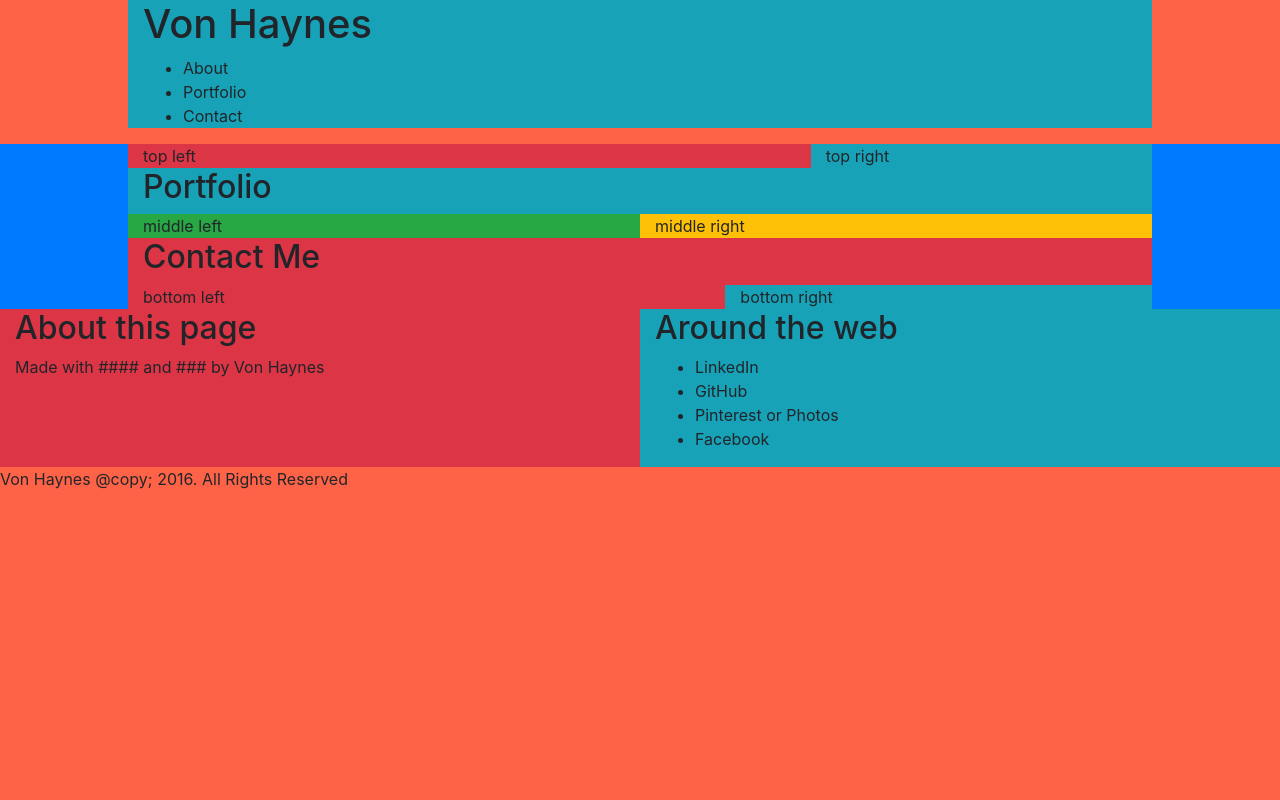
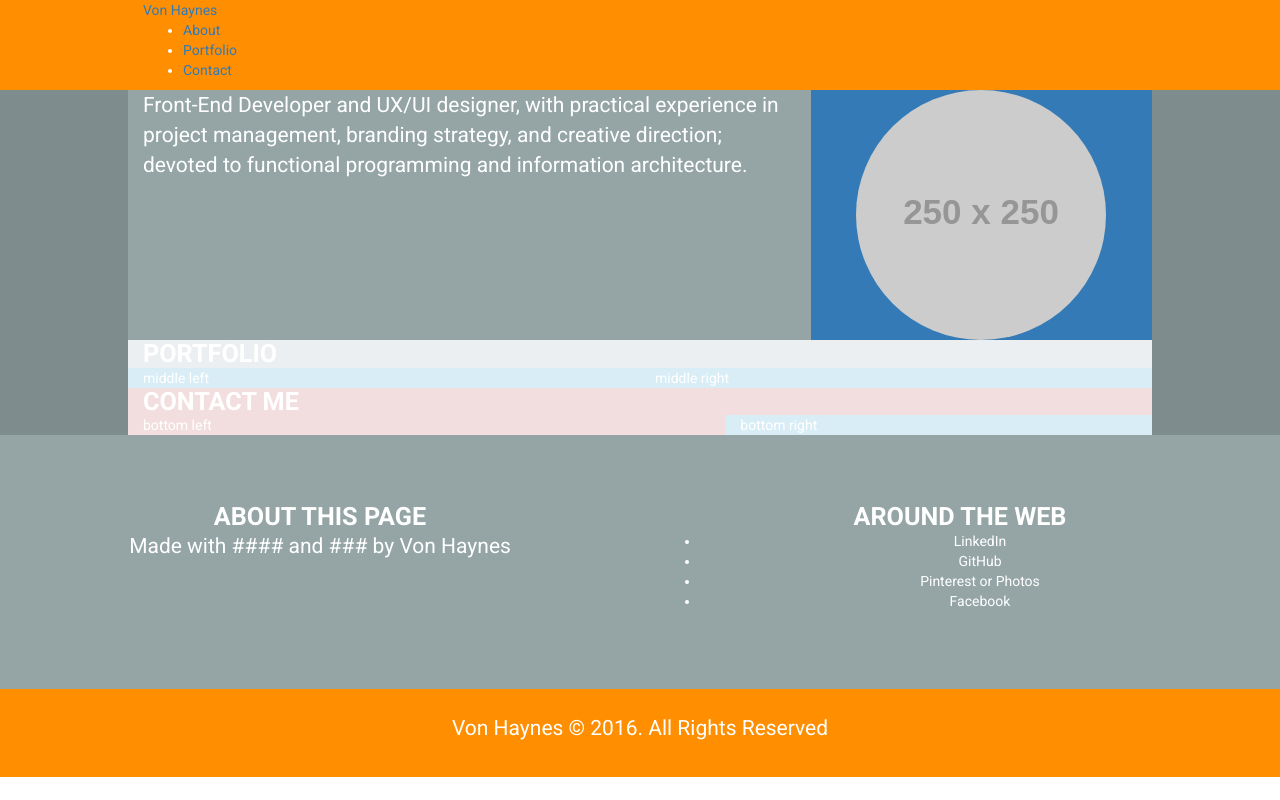
Before and after one commit to drbrounsuga/portfolio-code-camp, a website: page dist/index.html in a window 1280 px wide. Drawn offline with nearby package versions, Linux system fonts and the light colour scheme; placeholder pictures from the web are drawn by us.

Commit message:
Added icons and structural css

```diff
--- a/dist/css/app.css
+++ b/dist/css/app.css
@@ -1,7 +1,58 @@
 body{
-  background-color: tomato;
+  font-family: roboto, arial, sans-serif;
+  color: #fff;
+}
+
+
+.bkg-primary{
+  background-color: #FF8F00;
+}
+
+.bkg-primary-accent{
+  background-color: #FFECB3;
+}
+
+.bkg-secondary{
+  background-color: #95a5a6;
+}
+
+.bkg-tertiary{
+  background-color: #7f8c8d;
+}
+
+.bkg-light{
+  background-color: #ECEFF1;
 }
 
 .content-container{
   max-width: 1024px;
 }
+
+
+.centered{
+  text-align: center;
+}
+
+.padded-lg{
+  padding: 68px 20px;
+}
+
+.padded-md{
+  padding: 24px 20px;
+}
+
+.avatar{
+  border-radius: 50%;
+}
+
+
+h2{
+  margin: 0;
+  font-size: 1.8em;
+  font-weight: bold;
+  text-transform: uppercase;
+}
+
+p{
+  font-size: 1.5em;
+}
--- a/dist/index.html
+++ b/dist/index.html
@@ -10,46 +10,49 @@
     <link rel="apple-touch-icon" href="apple-touch-icon.png">
     <!-- change to cdn for live version -->
     <link rel="stylesheet" href="../node_modules/bootstrap/dist/css/bootstrap.css">
+    <link href="https://fonts.googleapis.com/css?family=Roboto:400,700" rel="stylesheet">
     <link rel="stylesheet" href="css/app.css">
   </head>
 <body>
 
-  <header class="container content-container bg-info">
-    <h1 class="logo">Von Haynes</h1>
-    <nav>
-      <ul>
-        <li>About</li>
-        <li>Portfolio</li>
-        <li>Contact</li>
+  <nav id="main-nav" class="bkg-primary">
+    <div class="container content-container">
+      <a class="brand">Von Haynes</a>
+      <ul class="nav-bar">
+        <li><a href="#">About</a></li>
+        <li><a href="#">Portfolio</a></li>
+        <li><a href="#">Contact</a></li>
       </ul>
-    </nav>
-  </header>
+    </div>
+  </nav>
 
 
-  <div id="main-content" class="bg-primary">
+  <div id="main-content" class="bkg-tertiary">
 
-    <div id="summary" class="container content-container">
-      <div class="row bg-primary">
-        <div class="col-md-8 bg-danger">
-          top left
+    <div id="summary" class="container content-container bkg-secondary">
+      <div class="row">
+        <div class="col-md-8">
+          <p>
+            Front-End Developer and UX/UI designer, with practical experience in project management, branding strategy, and creative direction; devoted to functional programming and information architecture.
+          </p>
         </div>
-        <div class="col-md-4 bg-info">
-          top right
+        <div class="col-md-4 centered bg-primary">
+          <img src="http://www.placehold.it/250x250" alt="Avatar" class="avatar">
         </div>
       </div>
     </div><!-- end #summary -->
 
-    <div id="portfolio" class="container content-container">
-      <div class="row bg-info">
+    <div id="portfolio" class="container content-container bkg-light">
+      <div class="row">
         <div class="col-md-12">
           <h2>Portfolio</h2>
         </div>
       </div>
       <div  class="row bg-info">
-        <div class="col-md-6 bg-success">
+        <div class="col-md-6">
           middle left
         </div>
-        <div class="col-md-6 bg-warning">
+        <div class="col-md-6">
           middle right
         </div>
       </div>
@@ -73,14 +76,14 @@
 
   </div><!-- end #main-contact -->
 
-  <section>
-    <div id="info" class="container-fluid">
-      <div class="row bg-primary">
-        <div class="col-sm-6 bg-danger">
+  <section id="info" class="bkg-secondary">
+    <div class="container-fluid">
+      <div class="row">
+        <div class="col-sm-6 centered padded-lg">
           <h2>About this page</h2>
           <p>Made with #### and ### by Von Haynes</p>
         </div>
-        <div class="col-sm-6 bg-info">
+        <div class="col-sm-6 centered padded-lg">
           <h2>Around the web</h2>
           <ul>
             <li>LinkedIn</li>
@@ -91,10 +94,12 @@
         </div>
       </div>
     </div>
-  </section>
+  </section><!-- end #info -->
 
-  <footer>
-    Von Haynes @copy; 2016. All Rights Reserved
+  <footer class="bkg-primary padded-md centered">
+    <p>
+      Von Haynes &copy; 2016. All Rights Reserved
+    </p>
   </footer>
 
   <script src="../node_modules/bootstrap/dist/js/bootstrap.js"></script>
--- a/package.json
+++ b/package.json
@@ -7,5 +7,9 @@
     "test": "echo \"Error: no test specified\" && exit 1"
   },
   "author": "LaVaughn Haynes",
-  "license": "ISC"
+  "license": "ISC",
+  "devDependencies": {
+    "bootstrap": "^3.3.7",
+    "font-awesome": "^4.7.0"
+  }
 }
```
